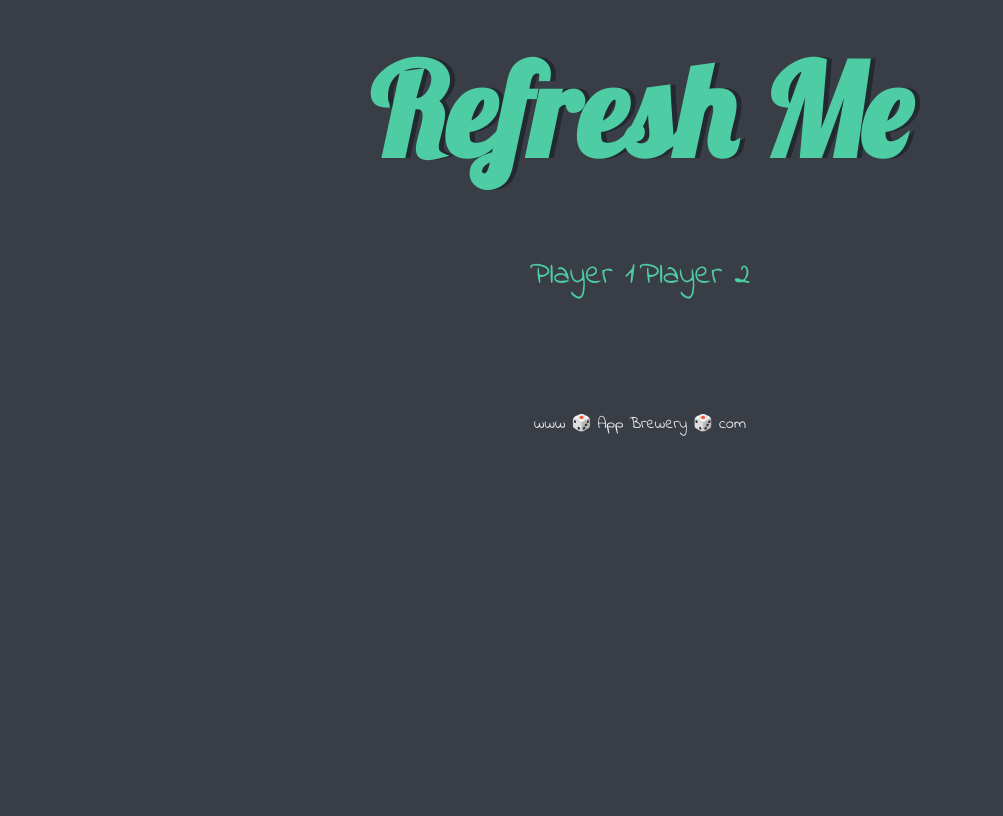
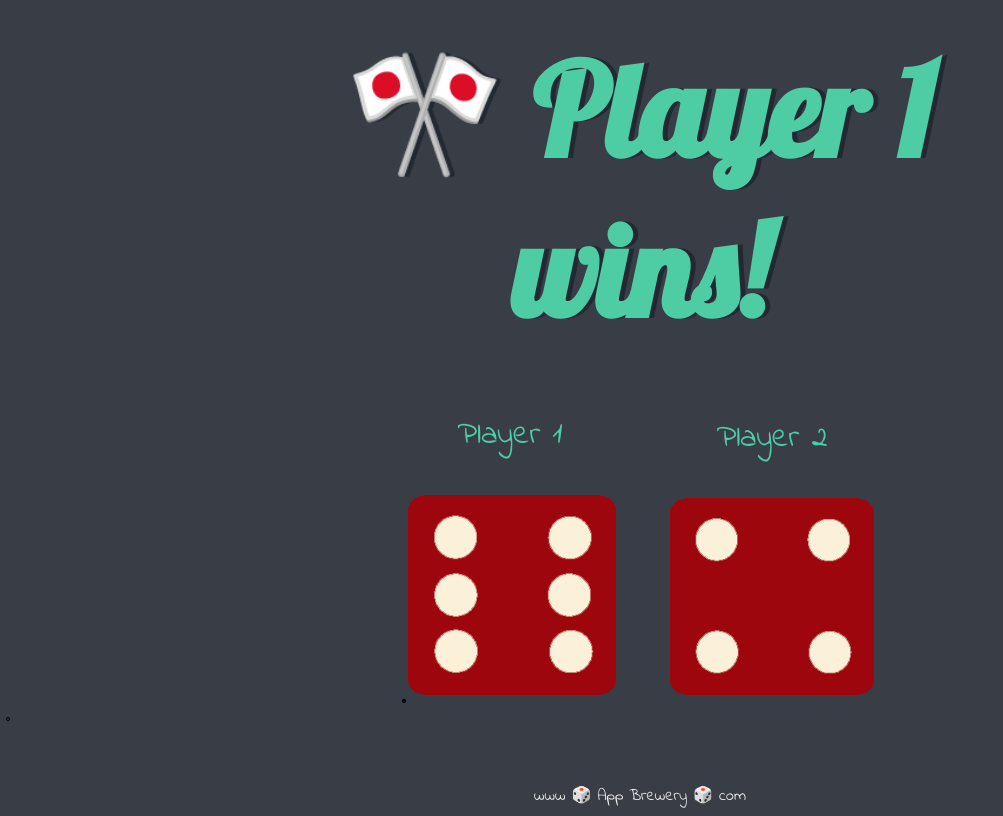
Before and after one commit to jayati-anjela/webdevpractice, a plain HTML site: page DiceGame/dicee.html in a window 1280 px wide. Shown: the whole page, without its empty margins (0-1003 px from the left). Drawn offline with Linux system fonts and the light colour scheme.

Commit message:
DiceGameComplete

```diff
--- a/DiceGame/dicee.html
+++ b/DiceGame/dicee.html
@@ -13,16 +13,20 @@
       <h1>Refresh Me</h1>
 
       <div class="dice">
-        <p>Player 1</p>
-        <img class="img1" src="">
+        <p>Player 1</p>̥̥̥̥̥̥̥̥
+        <img class="img1" src="images/dice6.png">
       </div>
 
       <div class="dice">
         <p>Player 2</p>
-        <img class="img2" src="">
+        <img class="img2" src="images/dice6.png">
       </div>
 
-    </div>
+    </div>̥̥
+
+
+  <!-- --- JAVASCRIPT --- -->
+  <script src="index.js" charset="utf-8"></script>
 
 
   </body>
--- /dev/null
+++ b/DiceGame/index.js
@@ -0,0 +1,20 @@
+var randomNumber1 = Math.floor(Math.random() * 6) + 1;
+var randomDiceImg1 = "images/dice" + randomNumber1 + ".png";
+var image1 = document.querySelectorAll("img")[0];
+image1.setAttribute("src", randomDiceImg1);
+
+
+var randomNumber2 = Math.floor(Math.random() * 6) + 1;
+var randomDiceImg2 = "images/dice" + randomNumber2 + ".png";
+var image2 = document.querySelectorAll("img")[1];
+image2.setAttribute("src", randomDiceImg2);
+
+if(randomNumber1 > randomNumber2){
+  document.querySelector("h1").textContent = "🎌 Player 1 wins!";
+}
+else if (randomNumber1 < randomNumber2) {
+  document.querySelector("h1").textContent = "🎌 Player 2 wins!";
+}
+else {
+  document.querySelector("h1").textContent = "🎌 It's a tie!";
+}
```
